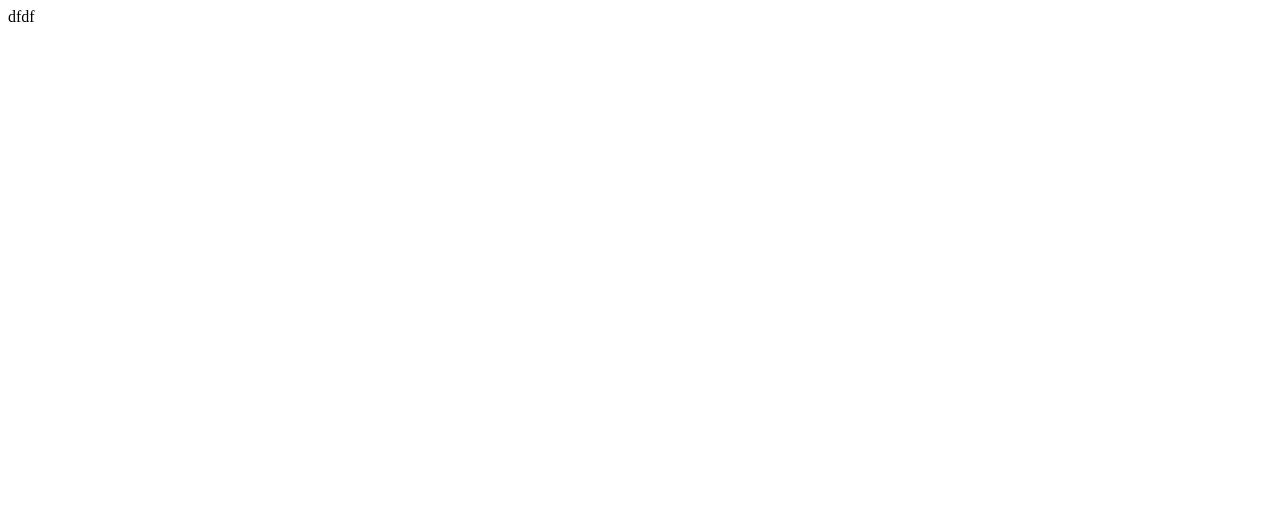
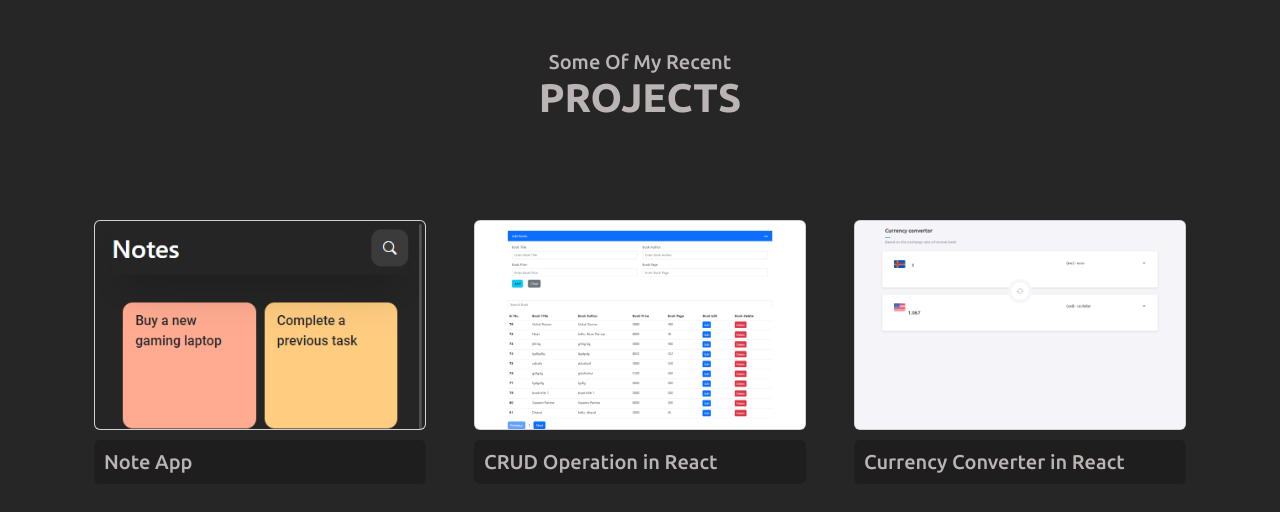
Before and after one commit to gautampar/gautampar.github.io, a plain HTML site: page index.html in a window 1280 px wide. Drawn offline with nearby package versions, Linux system fonts and the light colour scheme.

Commit message:
added screenshot

```diff
--- /dev/null
+++ b/assets/css/style.css
@@ -0,0 +1,10 @@
+@import url('https://fonts.googleapis.com/css2?family=Ubuntu:ital,wght@0,300;0,400;0,500;0,700;1,300;1,400;1,500;1,700&display=swap');
+* {font-family: 'Ubuntu', sans-serif;}
+
+a {text-decoration: none;}
+body {background-color: #262626; height: 100vh;}
+h6 {padding-top: 50px; font-size: 20px;}
+h1, h6 {color: #bbb4b4; text-align: center; margin-top: 50px;}
+h1 {text-transform: uppercase; font-weight: 700; padding-bottom: 50px;}
+.card .card-img {height: 208px; background-size: cover; background-repeat: no-repeat; background-position: top;}
+.github-link {background-color: #1e1e1e; border-radius: 6px; margin-top: 10px; color: #bbb4b4; padding: 10px;}
--- a/index.html
+++ b/index.html
@@ -1,12 +1,54 @@
 <!DOCTYPE html>
 <html lang="en">
-<head>
-    <meta charset="UTF-8">
-    <meta http-equiv="X-UA-Compatible" content="IE=edge">
-    <meta name="viewport" content="width=device-width, initial-scale=1.0">
+  <head>
+    <meta charset="UTF-8" />
+    <meta http-equiv="X-UA-Compatible" content="IE=edge" />
+    <meta name="viewport" content="width=device-width, initial-scale=1.0" />
     <title>Document</title>
-</head>
-<body>
-    dfdf
-</body>
+    <link
+      href="https://cdn.jsdelivr.net/npm/bootstrap@5.2.3/dist/css/bootstrap.min.css"
+      rel="stylesheet"
+    />
+    <link rel="stylesheet" href="./assets/css/style.css" />
+  </head>
+  <body>
+    <div class="container">
+      <h6 class="m-0">Some Of My Recent</h6>
+      <h1 class="m-0">Projects</h1>
+      <div class="row">
+        <div class="col-sm-12 col-md-6 col-lg-4 g-5">
+          <a href="">
+            <div class="card">
+              <div class="card-img" style="background-image: url('./assets/imgs/notes-screentshot.png');"></div>
+            </div>
+            <div class="github-link">
+              <h5 class="m-0 card-text">Note App</h5>
+            </div>
+          </a>
+        </div>
+        <div class="col-sm-12 col-md-6 col-lg-4 g-5">
+          <a href="">
+            <div class="card">
+               <div class="card-img" style="background-image: url('./assets/imgs/table_screenshot.png');"></div>
+            </div>
+            <div class="github-link">
+              <h5 class="m-0 card-text">CRUD Operation in React</h5>
+            </div>
+          </a>
+        </div>
+        <div class="col-sm-12 col-md-6 col-lg-4 g-5">
+          <a href="">
+            <div class="card">
+               <div class="card-img" style="background-image: url('./assets/imgs/currency-converter-screenshot.png');"></div>
+            </div>
+            <div class="github-link">
+              <h5 class="m-0 card-text">Currency Converter in React</h5>
+            </div>
+          </a>
+        </div>
+      </div>
+    </div>
+  </body>
+  <script src="https://cdn.jsdelivr.net/npm/bootstrap@5.2.3/dist/js/bootstrap.bundle.min.js"></script>
+  <script src="./assets/js/script.js"></script>
 </html>
```
Also changed, not shown: assets/imgs/currency-converter-screenshot.png (added), assets/imgs/notes-screentshot.png (added), assets/imgs/table_screenshot.png (added), assets/js/script.js (added).
